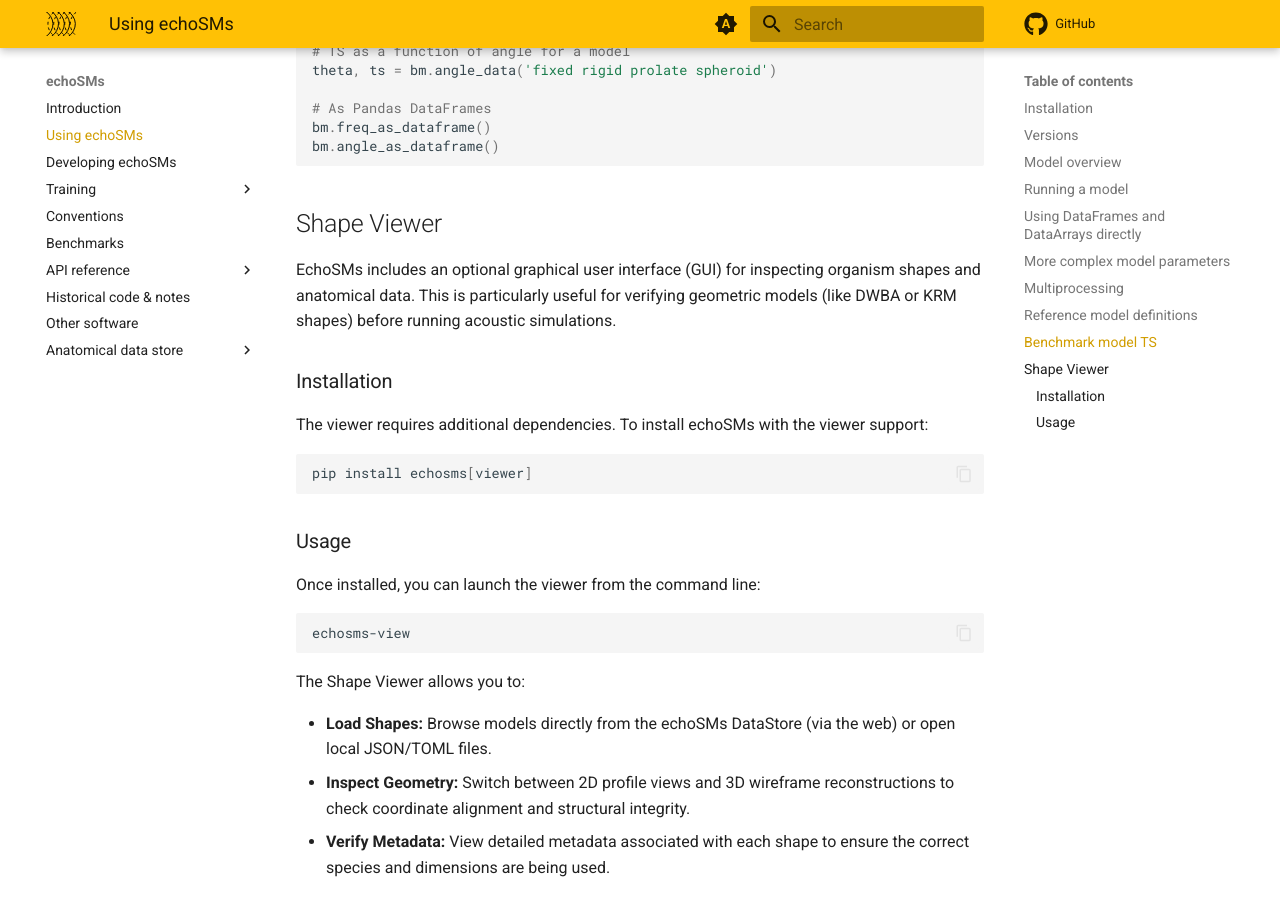
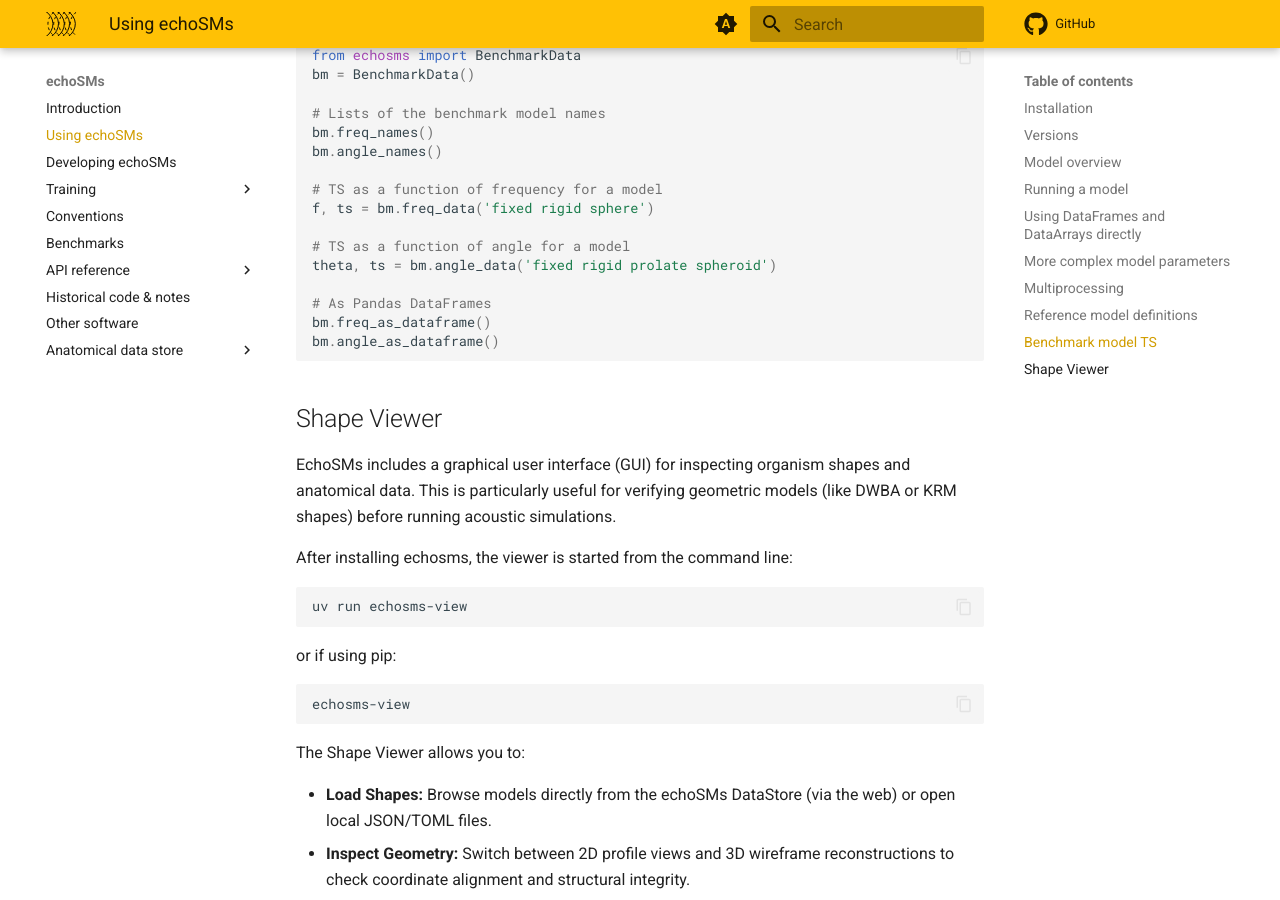
Before and after one commit to ices-tools-dev/echoSMs, an MkDocs documentation site: the page built from docs/usage.md, in a window 1280 px wide and 900 px high, scrolled down 8109 px. Built offline with MkDocs 1.6.1 and Material for MkDocs 9.7.7, drawn with Linux system fonts in a browser that asks for light colours; comment, search, counter and statistics services are not loaded; some of the changed text lies outside the part shown.

Commit message:
update usage docs to include uv

````diff
--- a/docs/usage.md
+++ b/docs/usage.md
@@ -6,7 +6,15 @@
 
 EchoSMs is available on [PyPi](https://pypi.org) as [`echosms`](https://pypi.org/project/echosms/). Install it with:
 
-    pip install echosms
+```bash
+uv add echosms
+```
+
+or when using pip:
+
+```bash
+pip install echosms
+```
 
 ## Versions
 
@@ -21,7 +29,13 @@
 
 To upgrade echosms to the latest version use:
 
-```py
+```bash
+uv sync --upgrade-package echosms
+```
+
+or with pip:
+
+```bash
 pip install echosms --upgrade
 ```
 
@@ -307,19 +321,15 @@
 
 ## Shape Viewer
 
-EchoSMs includes an optional graphical user interface (GUI) for inspecting organism shapes and anatomical data. This is particularly useful for verifying geometric models (like DWBA or KRM shapes) before running acoustic simulations.
+EchoSMs includes a graphical user interface (GUI) for inspecting organism shapes and anatomical data. This is particularly useful for verifying geometric models (like DWBA or KRM shapes) before running acoustic simulations.
 
-### Installation
-
-The viewer requires additional dependencies. To install echoSMs with the viewer support:
+After installing echosms, the viewer is started from the command line:
 
 ```bash
-pip install echosms[viewer]
+uv run echosms-view
 ```
 
-### Usage
-
-Once installed, you can launch the viewer from the command line:
+or if using pip:
 
 ```bash
 echosms-view
````
